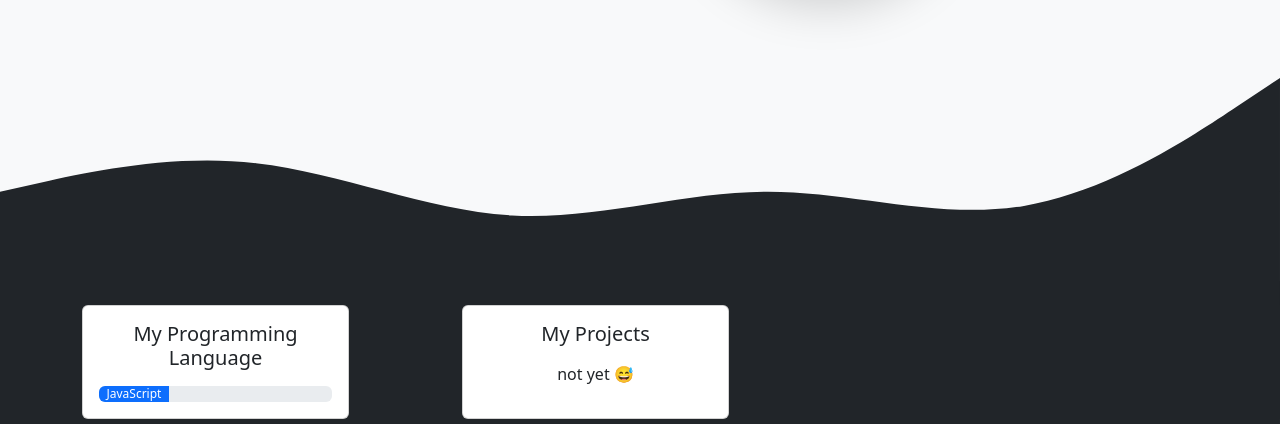
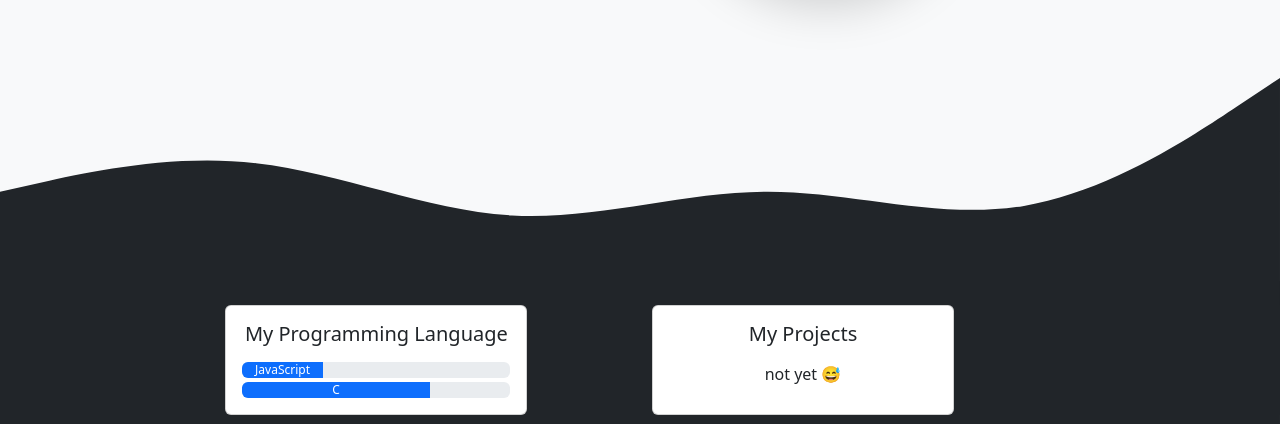
Before and after one commit to Markod1r/Markod1r.github.io, a plain HTML site: page index.html in a window 1280 px wide. Shown: the part 376-800 px from the top of the page. Drawn offline with nearby package versions, Linux system fonts and the light colour scheme.

Commit message:
add: detail card

```diff
--- a/index.html
+++ b/index.html
@@ -57,23 +57,28 @@
 		</svg>
 
 		<!-- about -->
-		<div class="container-fluid text-center bg-dark">
-			<div class="container">
+		<div class="container-fluid text-center bg-dark p-0">
+			<div class="container-fluid">
 				<div class="row g-4 justify-content-center">
-					<div class="col-sm">
+					<div class="col-sm col-md-4">
 						<div class="card h-100 w-75">
 							<div class="card-body">
-								<h5 class="card-title mb-3">My Programming Language</h5>
+								<h5 class="card-title mb-3 pb-">My Programming Language</h5>
 
 								<div class="progress" role="progressbar" aria-label="Basic example" aria-valuenow="25"
 																				  aria-valuemin="0" aria-valuemax="100">
-									<div class="progress-bar" style="width: 30%">JavaScript
+									<div class="progress-bar text-center" style="width: 30%">JavaScript
+									</div>
+								</div>
+								<div class="progress mt-1" role="progressbar" aria-label="Basic example" aria-valuenow="25"
+																				  aria-valuemin="0" aria-valuemax="100">
+									<div class="progress-bar" style="width: 70%">C
 									</div>
 								</div>
 							</div>
 						</div>
 					</div>
-					<div class="col-sm ">
+					<div class="col-sm col-md-4">
 						<div class="card h-100 w-75">
 							<div class="card-body">
 								<h5 class="card-title mb-3">My Projects</h5>
@@ -81,9 +86,6 @@
 								</p>
 							</div>
 						</div>
-					</div>
-					<div class="col-sm">
-
 					</div>
 				</div>
 			</div>
```
